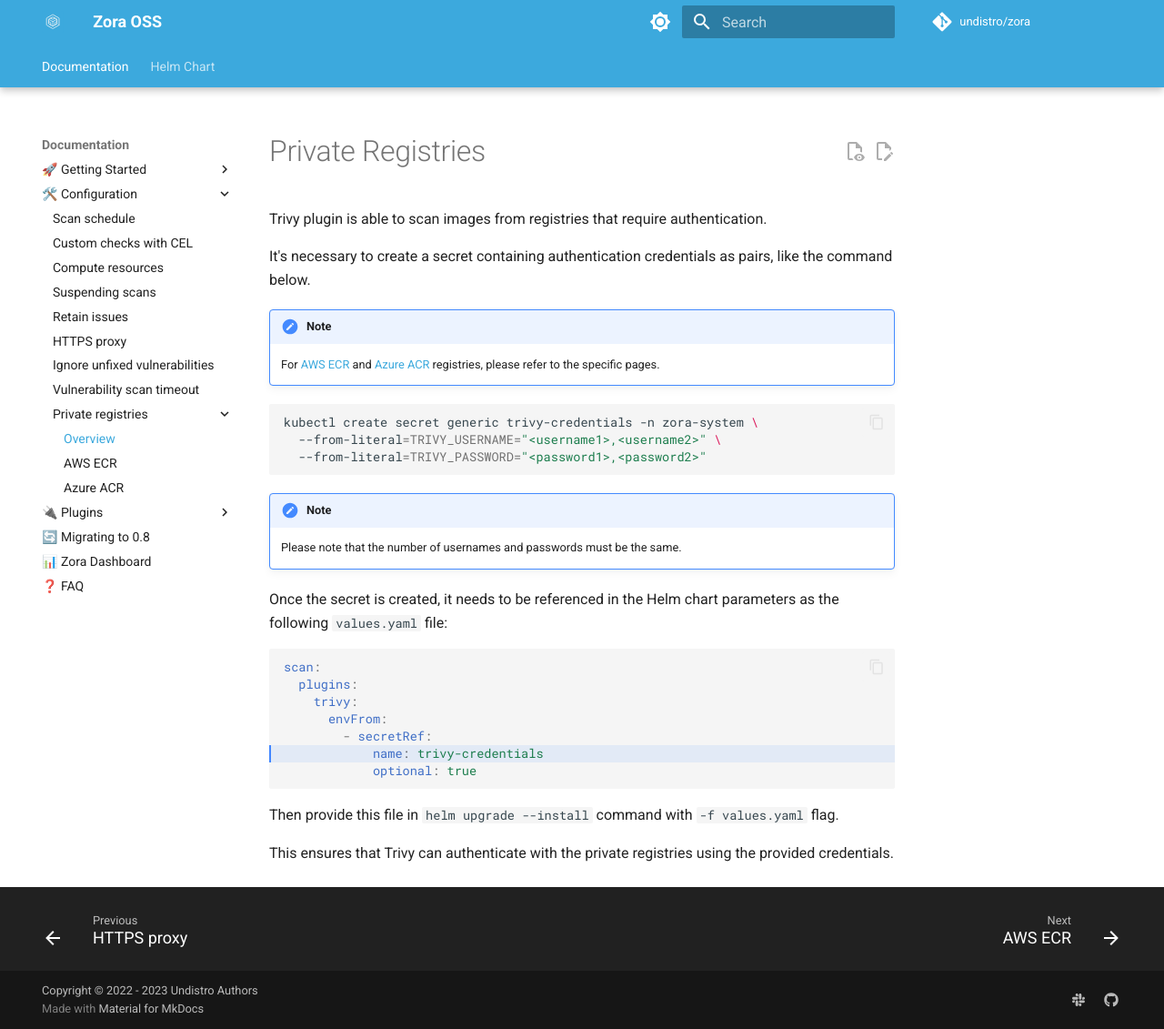
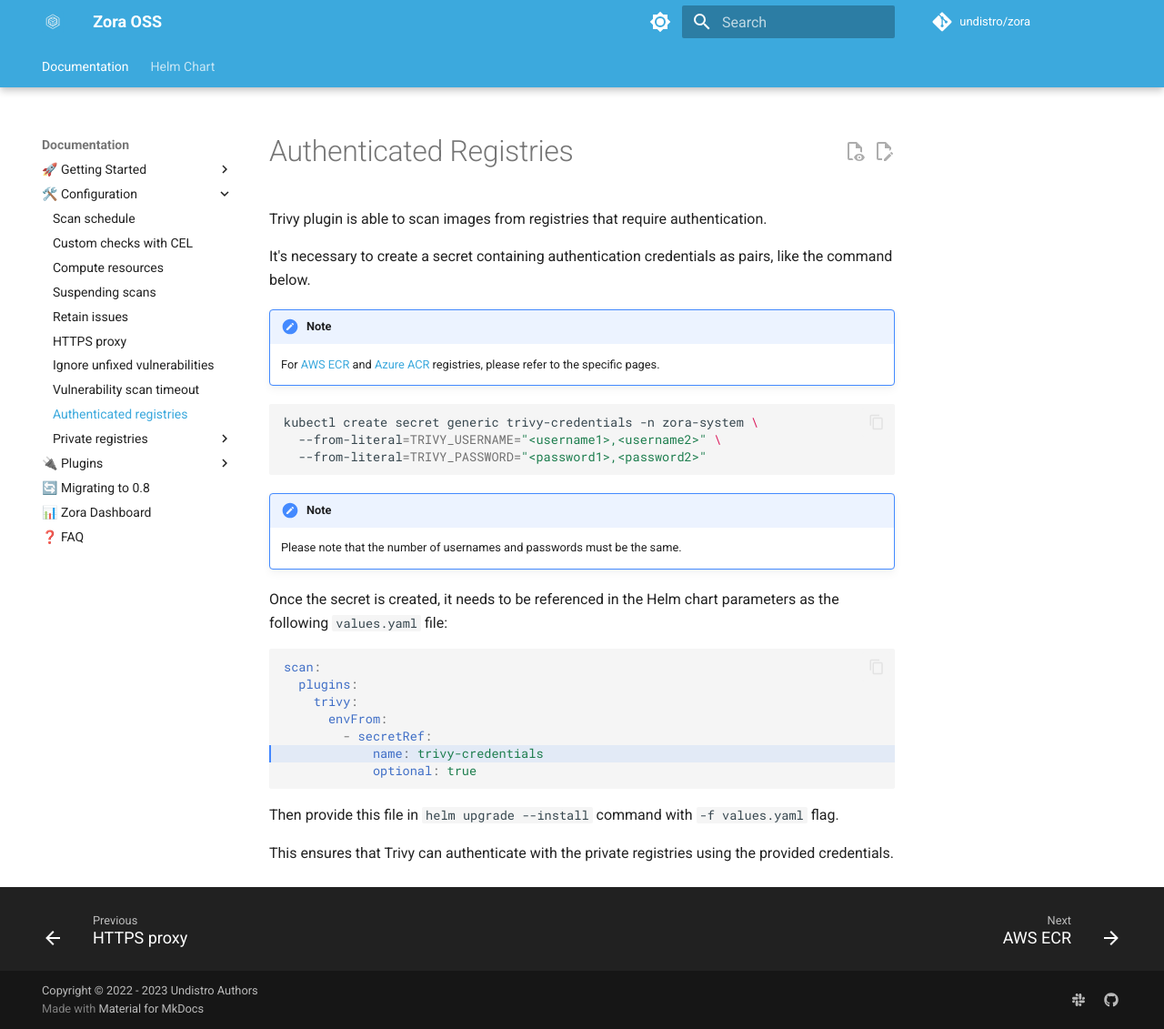
Before and after one commit to undistro/zora, an MkDocs documentation site: the page built from docs/configuration/authenticated-registries.md, in a window 1280 px wide and 1131 px high. Shown: the whole window at 91% size. Built offline with MkDocs 1.6.1 and Material for MkDocs 9.7.7, drawn with Linux system fonts in a browser that asks for light colours; comment, search, counter and statistics services are not loaded; the version menu is left out.

Commit message:
rename doc page to Authenticated Registries

````diff
--- a/docs/configuration/private-registries/index.md
+++ b/docs/configuration/authenticated-registries.md
@@ -1,11 +1,11 @@
-# Private Registries
+# Authenticated Registries
 
 Trivy plugin is able to scan images from registries that require authentication.
 
 It's necessary to create a secret containing authentication credentials as pairs, like the command below.
 
 !!! note
-    For [AWS ECR](ecr.md) and [Azure ACR](acr.md) registries, please refer to the specific pages.
+    For [AWS ECR](private-registries/ecr.md) and [Azure ACR](private-registries/acr.md) registries, please refer to the specific pages.
 
 ```shell
 kubectl create secret generic trivy-credentials -n zora-system \
--- a/mkdocs.yml
+++ b/mkdocs.yml
@@ -89,8 +89,8 @@
           - HTTPS proxy: configuration/https-proxy.md
           - Ignore unfixed vulnerabilities: plugins/trivy/#large-vulnerability-reports
           - Vulnerability scan timeout: plugins/trivy/#scan-timeout
+          - Authenticated registries: configuration/authenticated-registries.md
           - Private registries:
-              - Overview: configuration/private-registries/index.md
               - AWS ECR: configuration/private-registries/ecr.md
               - Azure ACR: configuration/private-registries/acr.md
       - "🔌 Plugins":
````
